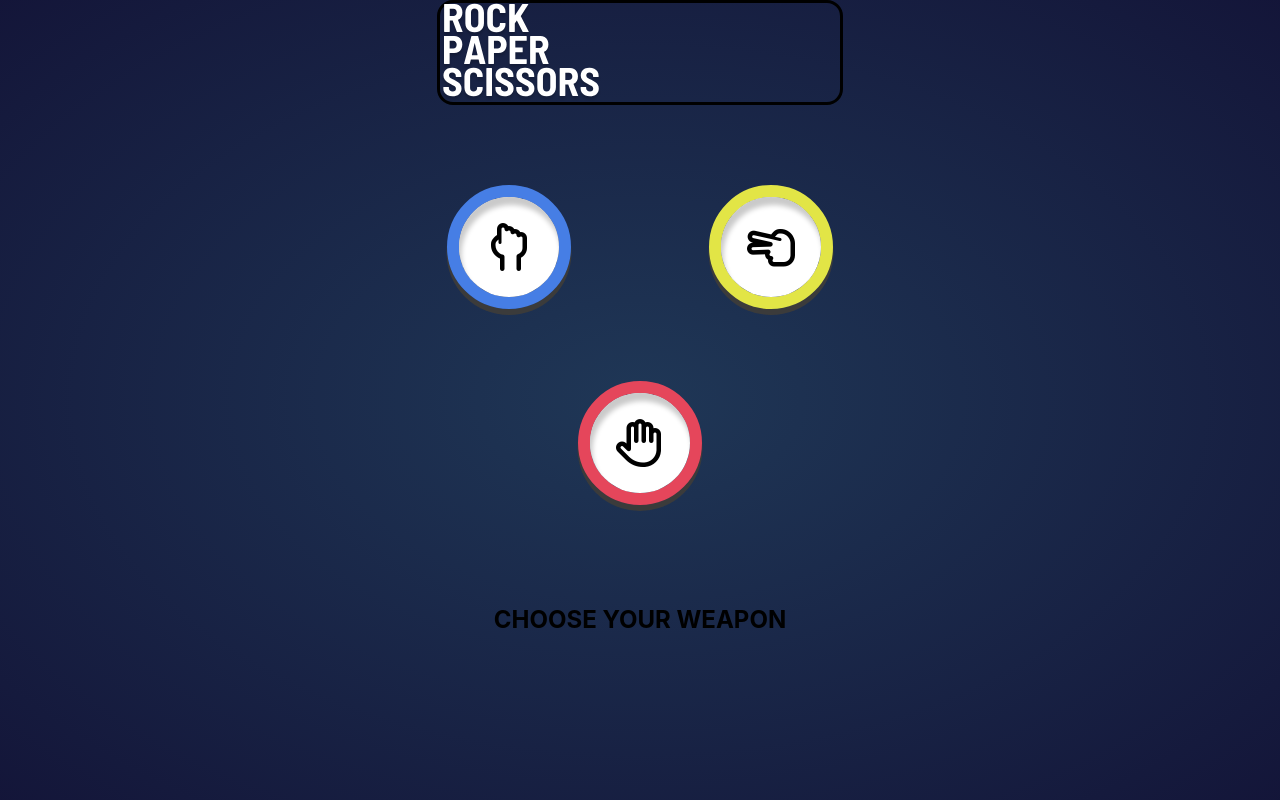
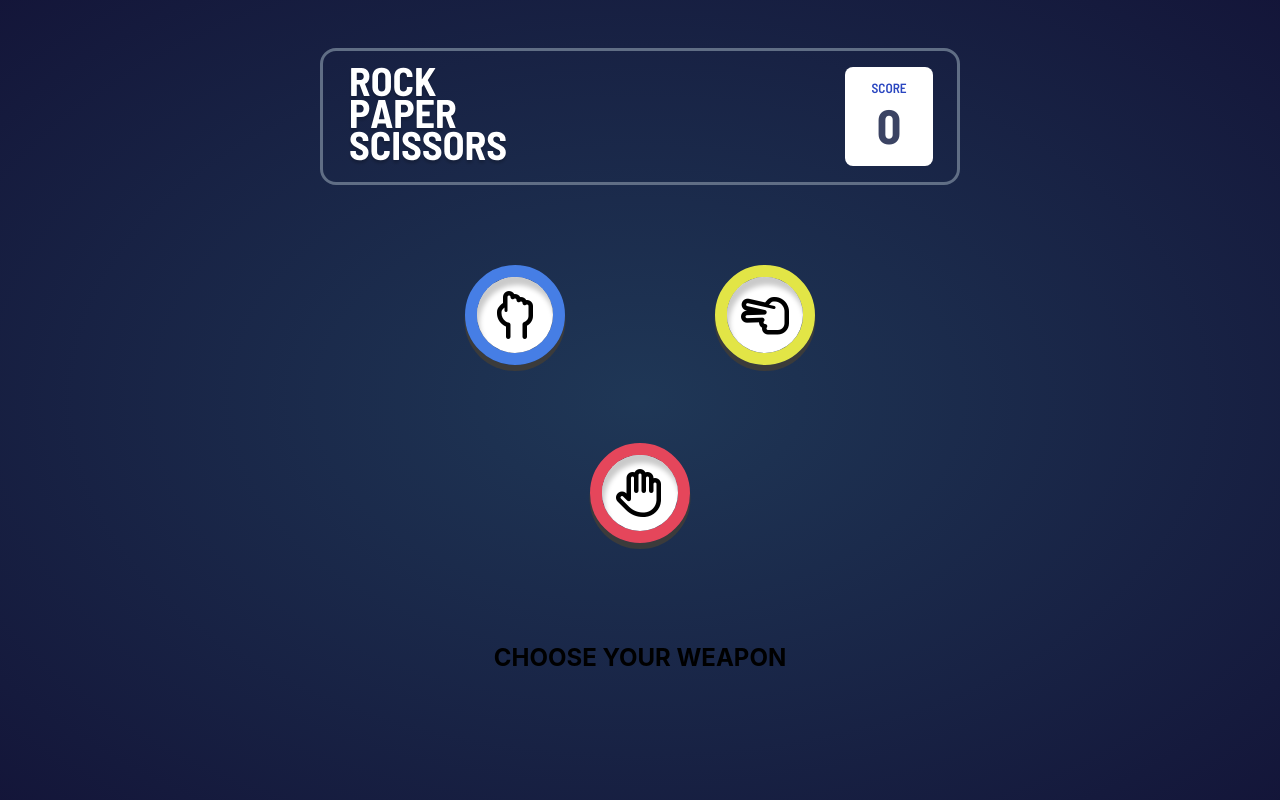
Before and after one commit to smccourtb/rock-paper-scissors, a React (Create React App) app: page / in a window 1280 px wide. Built offline with nearby package versions, Linux system fonts and the light colour scheme.

Commit message:
moved header styles in separate file

```diff
--- a/src/components/Header.js
+++ b/src/components/Header.js
@@ -1,9 +1,13 @@
 import basicLogo from "../images/logo.svg"
-
+import "../styles/Header.css"
 function Header() {
     return(
         <header>
-            <img src={basicLogo} alt="logo"/>
+            <img className="header__logo" src={basicLogo} alt="logo"/>
+            <div className="header__score-container">
+                <small>SCORE</small>
+                <p className="header__score">0</p>
+            </div>
         </header>
     )
 }
--- a/src/index.css
+++ b/src/index.css
@@ -1,3 +1,4 @@
+@import url('https://fonts.googleapis.com/css2?family=Barlow+Semi+Condensed:wght@600;700&display=swap');
 body {
   margin: 0;
   font-family: -apple-system, BlinkMacSystemFont, 'Segoe UI', 'Roboto', 'Oxygen',
@@ -29,13 +30,7 @@ h1 {
   height: 100px;
 }
 
-header {
-  display:flex;
-  align-items: center;
-  width: 100%;
-  border: solid;
-  border-radius: 1em;
-}
+
 
 .base-choice {
   border:solid 12px grey;
--- /dev/null
+++ b/src/styles/Header.css
@@ -0,0 +1,40 @@
+* {
+    box-sizing: border-box;
+}
+
+header {
+    font-family: 'Barlow Semi Condensed', sans-serif;
+    display:flex;
+    align-items: center;
+    width: 50vw;
+    margin-top: 3em;
+    border: solid hsl(217, 16%, 45%);
+    border-radius: 1em;
+    justify-content: space-between;
+    padding: 1em 1.5em;
+  }
+
+.header__logo {
+    padding: 0;
+}
+
+.header__score-container {
+    height: 100%;
+    width: 15%;
+    display:flex;
+    flex-direction:column;
+    justify-content: center;
+    background-color: white;
+    border-radius: .5em;
+}
+
+.header__score {
+    margin: 0;
+    color: hsl(229, 25%, 31%);
+    font-size: 3em;
+    font-weight: 700;
+}
+
+small {
+    color: hsl(229, 64%, 46%);
+}
```
